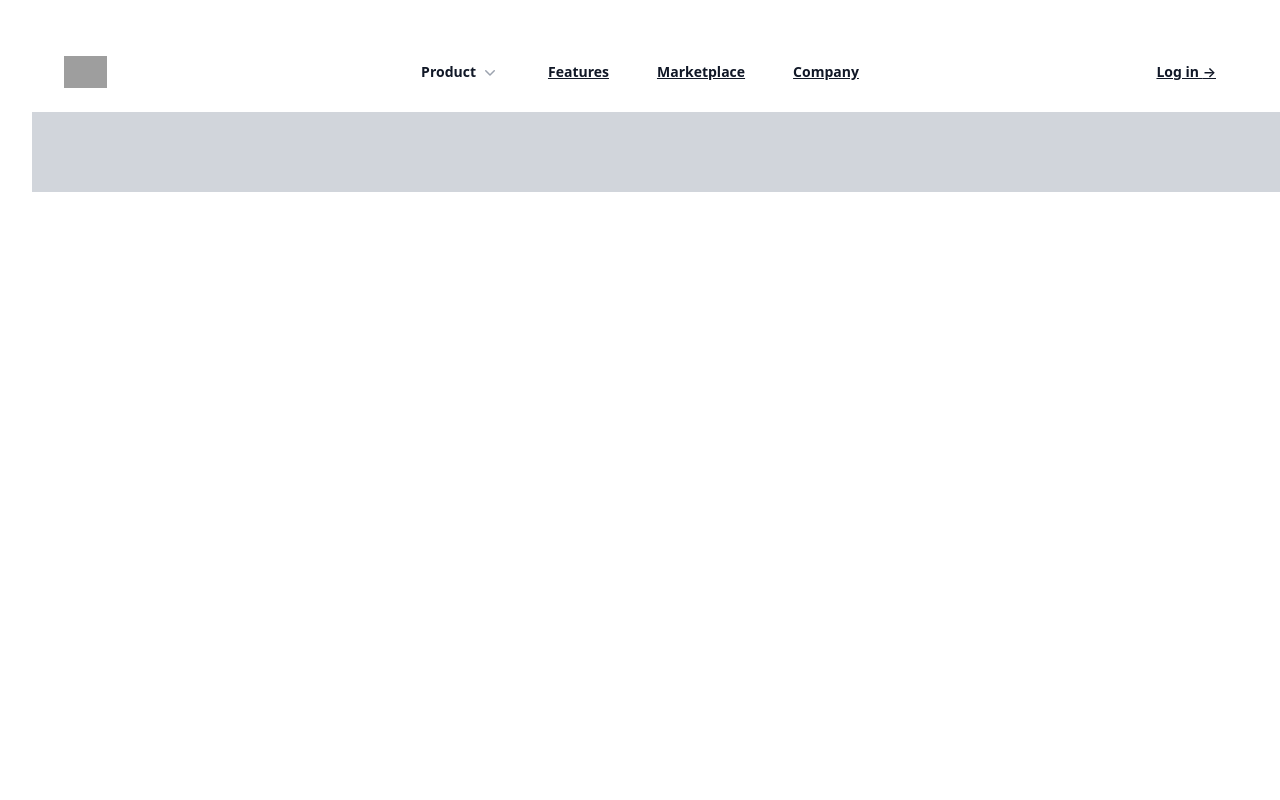
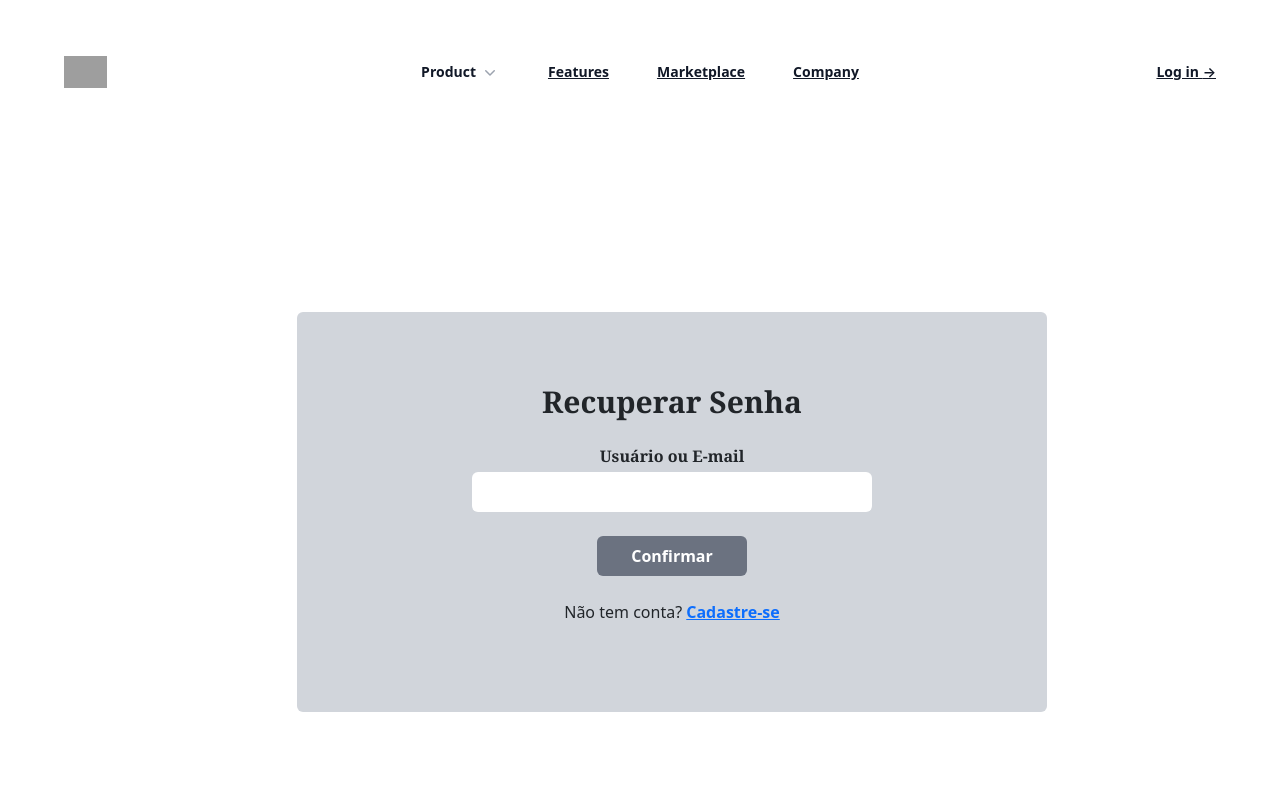
Before and after one commit to Brafios/ProjetoGT10_FrontEnd, a React (Vite) app in the folder frontEnd_GT/: page /recuperar in a window 1280 px wide. Shown: the top 800 px of the page. Built offline with nearby package versions, Linux system fonts and the light colour scheme; grey boxes are pictures that could not be loaded; a web font is replaced by a local one.

Commit message:
recuperação aparecendo no site

```diff
--- a/frontEnd_GT/src/App.jsx
+++ b/frontEnd_GT/src/App.jsx
@@ -5,6 +5,7 @@ import Layout from './Layout'
 import { BrowserRouter, Routes, Route } from "react-router-dom";
 import Login from "./pages/login";
 import Register from "./pages/Register";
+import Recuperar from "./pages/Recuperar";
 import { Footer } from './components/Footer';
 // import Meunome from  "./pages/Register";
 
@@ -18,6 +19,7 @@ function App() {
         <Routes>
           <Route path="/" element={<Login />} />
           <Route path="/register" element={<Register />} />
+          <Route path="/recuperar" element={<Recuperar />} />
         </Routes>
       </Layout>
     </BrowserRouter>
--- a/frontEnd_GT/src/Layout.jsx
+++ b/frontEnd_GT/src/Layout.jsx
@@ -1,5 +1,3 @@
-import 'bootstrap/dist/css/bootstrap.min.css';
-import 'bootstrap/dist/js/bootstrap.bundle.min.js';
 import { useState } from 'react'
 import {
   Dialog,
@@ -196,7 +194,7 @@ export default function Layout({ children }) {
         </DialogPanel>
       </Dialog>
     </header>
-        <main className=''>{children}</main>
+        <main>{children}</main>
         <footer className="w-screen h-20 bg-gray-300 text-white"></footer>
       </>
     );
--- a/frontEnd_GT/src/pages/Recuperar.jsx
+++ b/frontEnd_GT/src/pages/Recuperar.jsx
@@ -1,7 +1,25 @@
 import { useState } from "react";
 import { useNavigate } from "react-router-dom";
 
+const mockUsers = [
+
+];
+
 export default function Recuperar(){
+    const [email, setEmail] = useState("");
+    const navigate = useNavigate();
+
+    const handleLogin = () => {
+        const foundUser = mockUsers.find(
+          (user) => user.email === email
+        );
+        if (foundUser) {
+          alert("Email de recuperação enviado");
+          navigate("/"); // rota a ser criada no desafio
+        } else {
+          alert("Email não encontrado");
+        }
+      };
 
     return(
         <div className="h-screen w-screen bg-white flex justify-center items-center">
```
